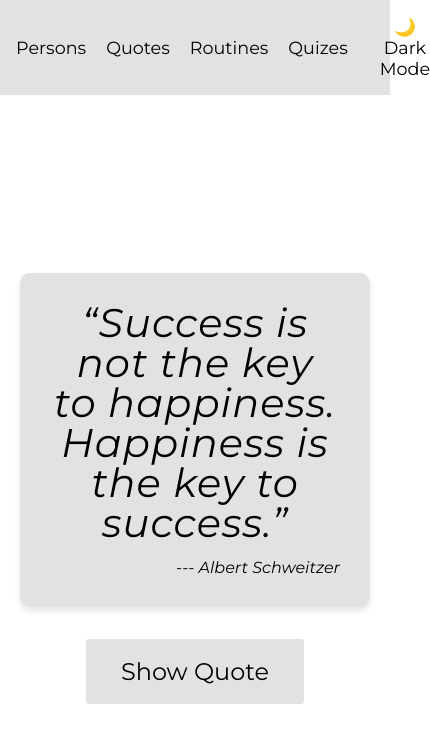
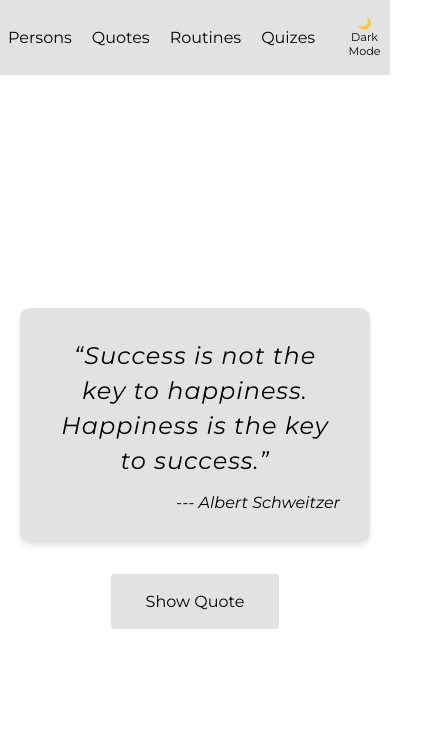
Before and after one commit to Mustafaali82/techgems, a React (Create React App) app: page /quotes in a window 390 px wide. Shown: the top 742 px of the page, 430 px wide, since content can reach past the window. Built offline with nearby package versions, Linux system fonts and the light colour scheme; a web font is replaced by a local one.

Commit message:
Update global.css

```diff
--- a/src/styles/global.css
+++ b/src/styles/global.css
@@ -403,7 +403,7 @@ body {
     color: black;
     margin-bottom: 15px;
     letter-spacing: 1px;
-    line-height: 40px;
+    line-height: 35px;
 }
 
 .quotes_author {
@@ -700,11 +700,9 @@ body {
         margin: 50px 0 0;
         padding: 20px;
     }
-
-    .quotes_title {
-        font-size: 2.5rem;
+    .quotes_button {
+        font-size: 1rem;
     }
-
     .routine_top h2 {
         font-size: 23px;
     }
@@ -758,6 +756,18 @@ body {
     .question {
         font-size: 30px;
     }
+
+    .navbar-list li {
+        font-size: 1rem;
+    }
+
+    .theme-toggle{
+        font-size: 0.7rem;
+    }
+
+    .navbar {
+        padding: 1rem 0.5rem;
+    }
 }
 
 /* Tablet Responsive */
```
